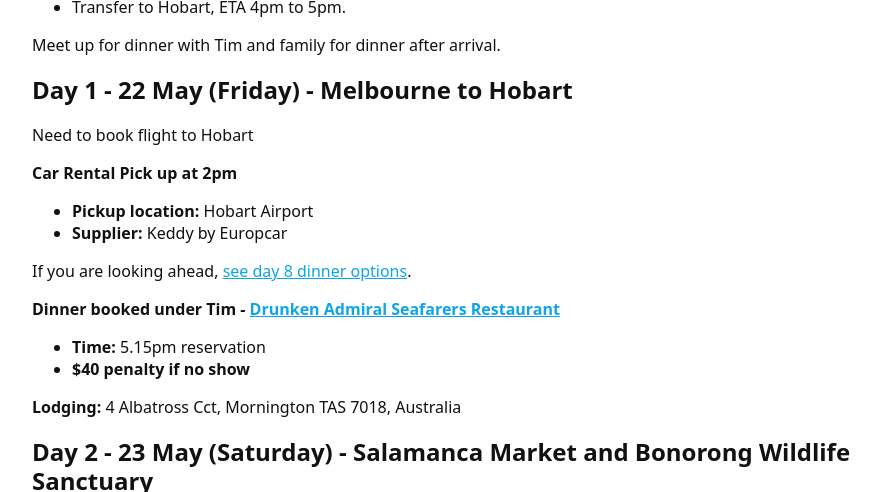
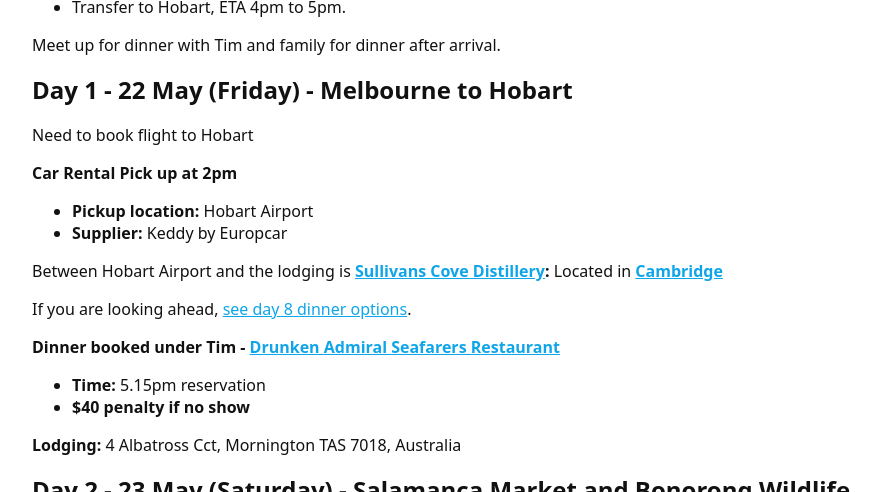
Before and after one commit to zeriahgroup/Travel, a Jekyll site: the page built from travels/2026_Tasmania.md, in a window 1280 px wide and 900 px high, scrolled down 2476 px, cut to the strip 0-492 px from the top of the window. Shown: the whole strip, without its empty margins (142-1023 px from the left). Built offline with Jekyll 4.4.1, drawn with Linux system fonts in a browser that asks for light colours.

Commit message:
Update 2026_Tasmania.md

```diff
--- a/travels/2026_Tasmania.md
+++ b/travels/2026_Tasmania.md
@@ -94,6 +94,8 @@ Need to book flight to Hobart
 **Car Rental Pick up at 2pm**
 - **Pickup location:** Hobart Airport
 - **Supplier:** Keddy by Europcar
+
+Between Hobart Airport and the lodging is **[Sullivans Cove Distillery](https://sullivanscove.com/en-sg):** Located in **[Cambridge](https://maps.app.goo.gl/T14g6cxUEVRxFi3s9)**
 
 If you are looking ahead, [see day 8 dinner options](#day8-dinner).
 
```
